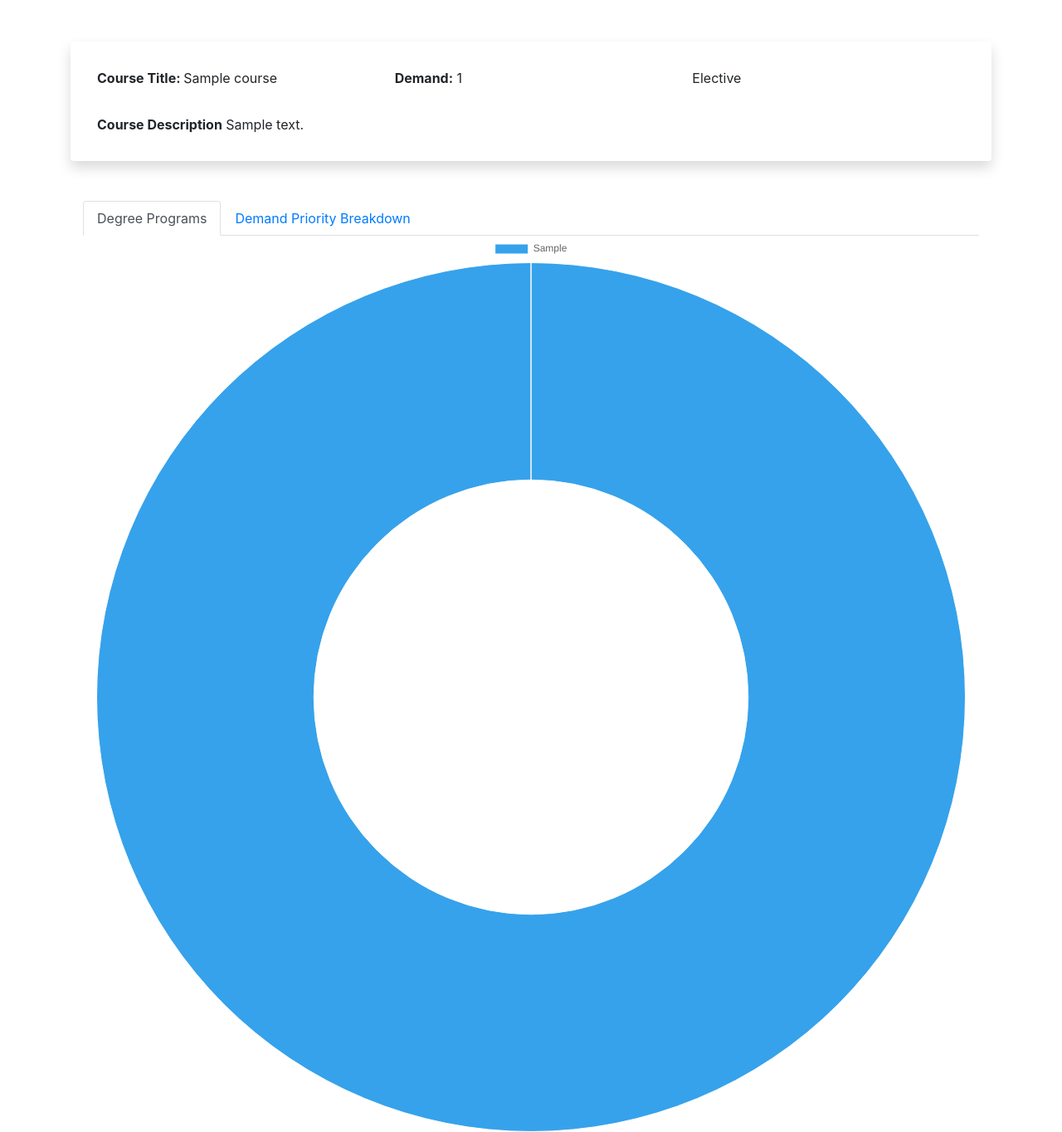
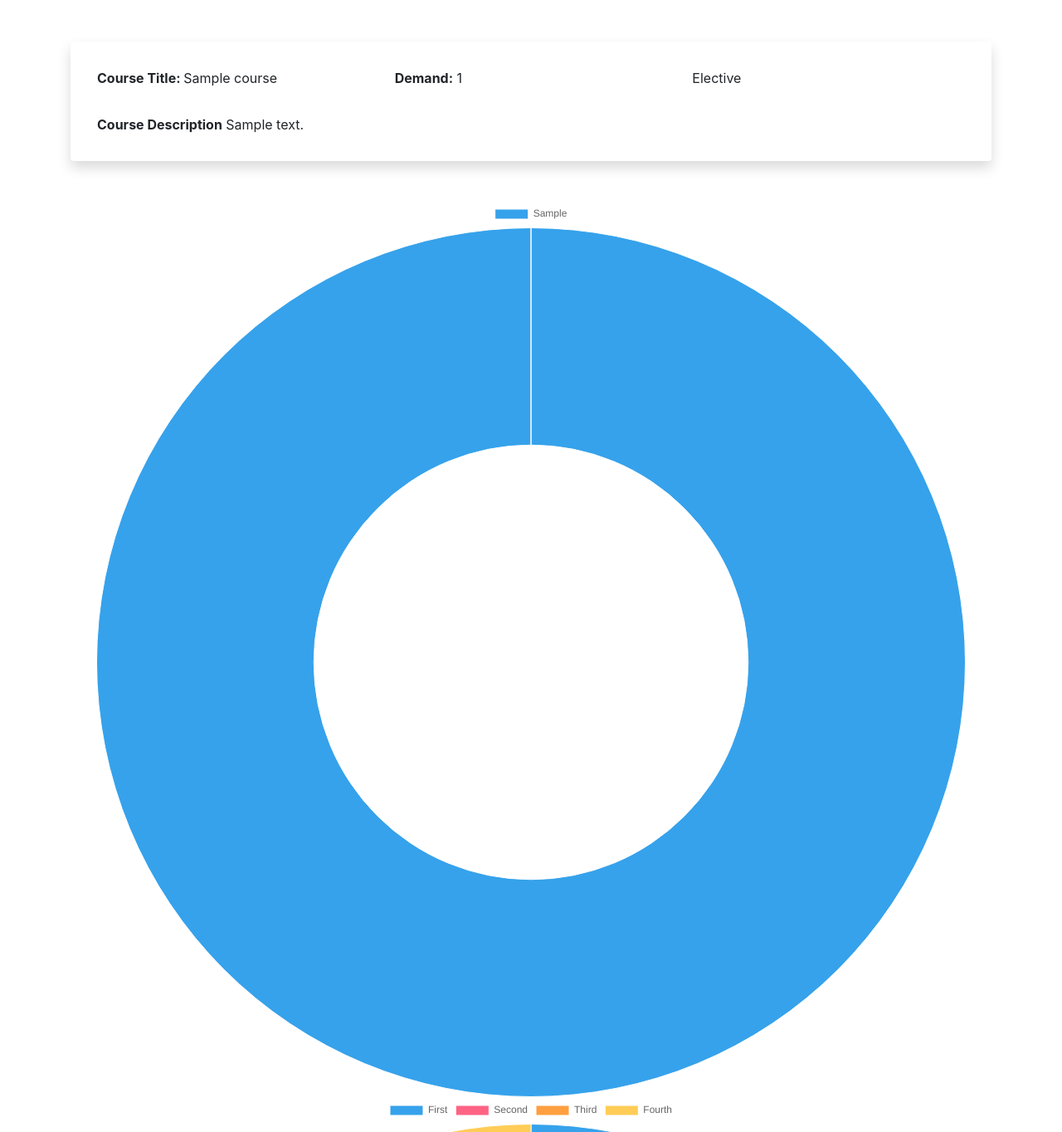
Before and after one commit to mauimaui17/my_demand_tracker, a Django app: page /course/?course_id=1 in a window 1280 px wide. Shown: the part 56-1420 px from the top of the page at 83% size. Run offline with Django 5.2, Linux system fonts and the light colour scheme; tables that the repository leaves empty hold one stand-in row (values such as "Sample post"); some libraries are stand-ins or nearby versions.

Commit message:
Update course.html

```diff
--- a/tracker/templates/tracker/course.html
+++ b/tracker/templates/tracker/course.html
@@ -30,25 +30,9 @@ crispy_forms_tags %} {% block content %}
     </div>
   </div>
   <div class="container">
-    <div>
-        <ul class="nav nav-tabs" id="chartTabs" role="tablist">
-            <li class="nav-item">
-                <a class="nav-link active" id="degreePrograms-tab" data-bs-toggle="tab" href="#degreePrograms" role="tab" aria-controls="degreePrograms" aria-selected="true">Degree Programs</a>
-            </li>
-            <li class="nav-item">
-                <a class="nav-link" id="demandBreakdown-tab" data-bs-toggle="tab" href="#demandBreakdown" role="tab" aria-controls="demandBreakdown" aria-selected="false">Demand Priority Breakdown</a>
-            </li>
-        </ul>
-        <div class="tab-content" id="chartTabContent">
-            <div class="tab-pane fade show active" id="degreePrograms" role="tabpanel" aria-labelledby="degreePrograms-tab">
-                <canvas id="degreeProgramsChart" style="width: 50%; height: 50%"></canvas>
-            </div>
-            <div class="tab-pane fade" id="demandBreakdown" role="tabpanel" aria-labelledby="demandBreakdown-tab">
-                <canvas id="demandBreakdownChart" style="width: 50%; height: 50%"></canvas>
-            </div>
-        </div>
-    </div>
-    <canvas id="myChart"  ></canvas>
+    <canvas id="degreeProgramsChart"  style="width: 50%; height: 50%"></canvas>
+    <canvas id="demandBreakdown"  style="width: 50%; height: 50%"></canvas>
+
   </div>
 
 
```
